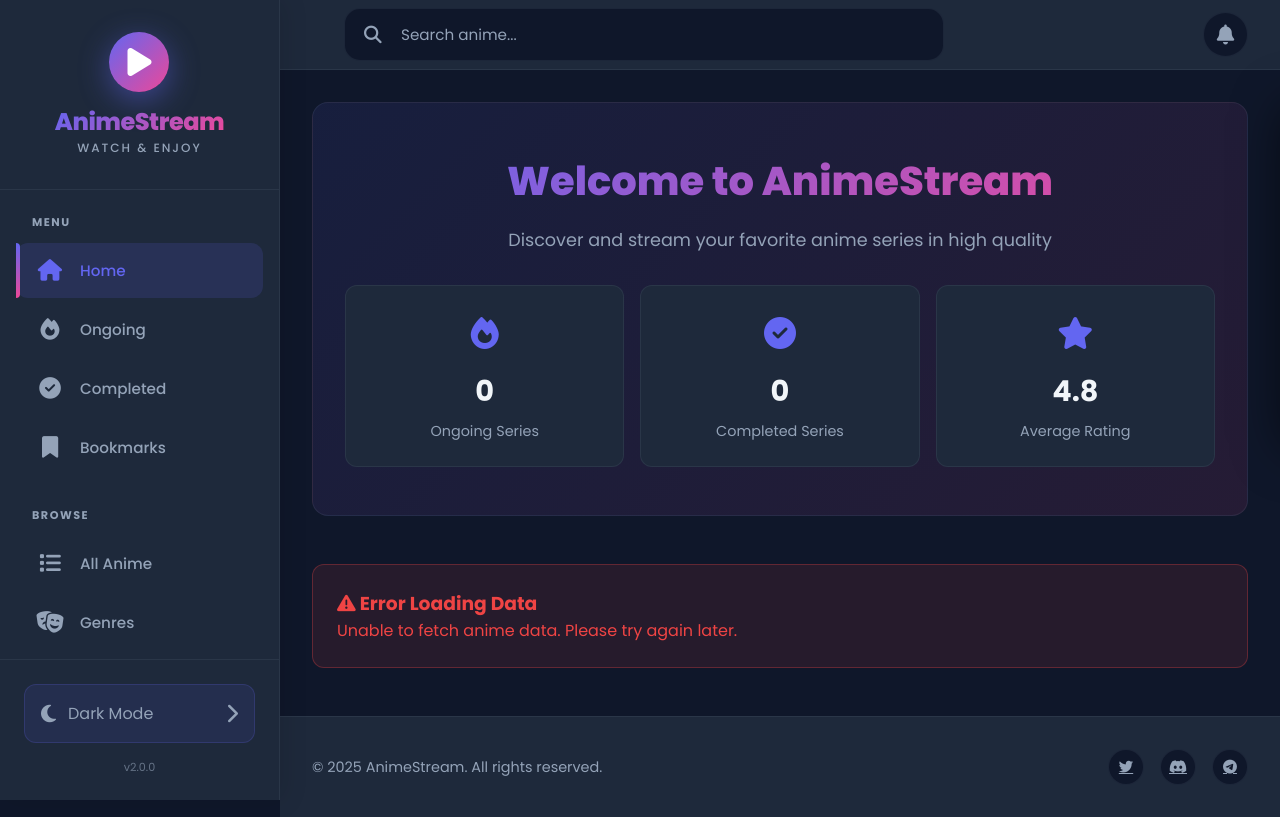
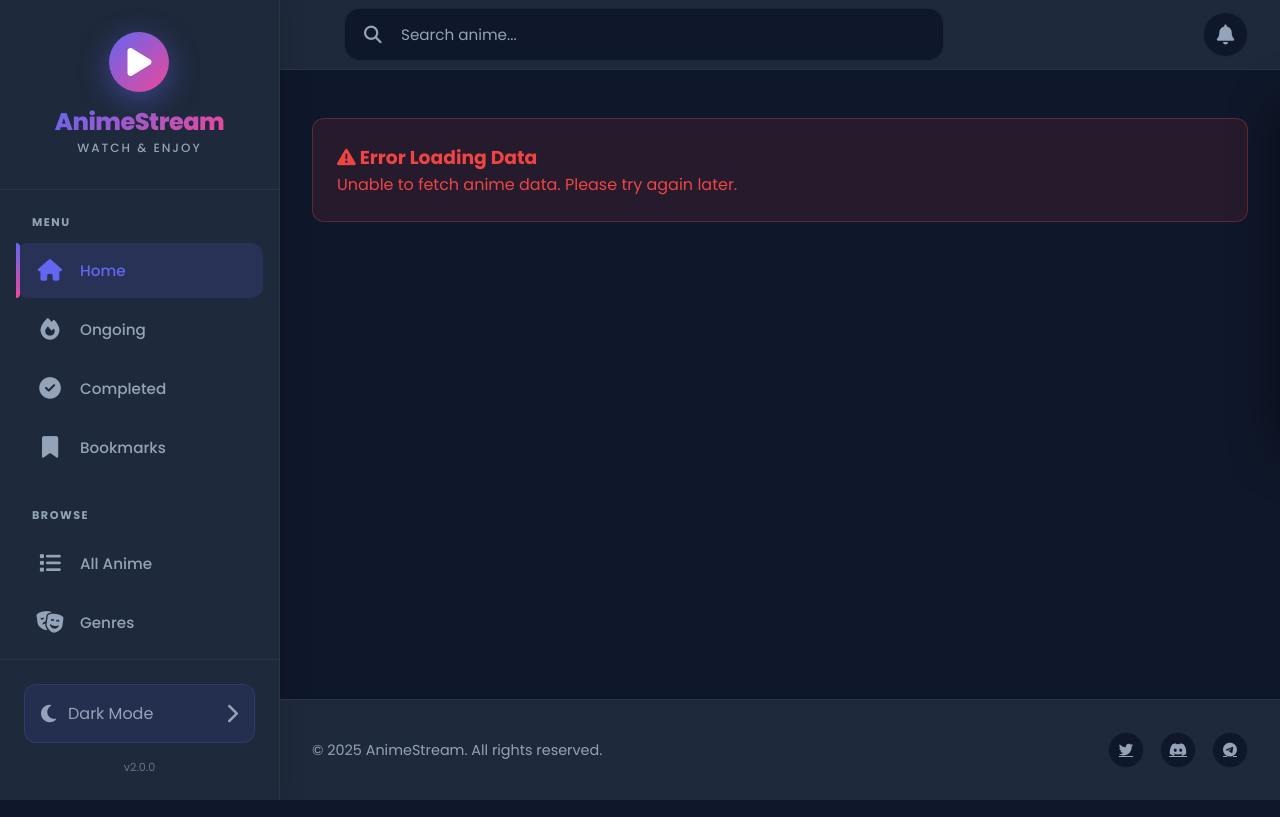
Before and after one commit to RMBLOGG/DayyOtak, a Flask app: page / in a window 1280 px wide. Run offline with Flask 3, Linux system fonts and the light colour scheme; data that the repository does not hold is empty.

Commit message:
Add files via upload

```diff
--- a/templates/home.html
+++ b/templates/home.html
@@ -71,7 +71,7 @@
 {% endblock %}
 
 {% block content %}
-<div class="hero-section">
+<!-- <div class="hero-section">
     <h1 class="hero-title">Welcome to AnimeStream</h1>
     <p class="hero-subtitle">Discover and stream your favorite anime series in high quality</p>
 
@@ -92,7 +92,7 @@
             <div class="stat-label">Average Rating</div>
         </div>
     </div>
-</div>
+</div> -->
 
 {% if data and data.status == 'success' %}
     <section class="anime-section">
```
